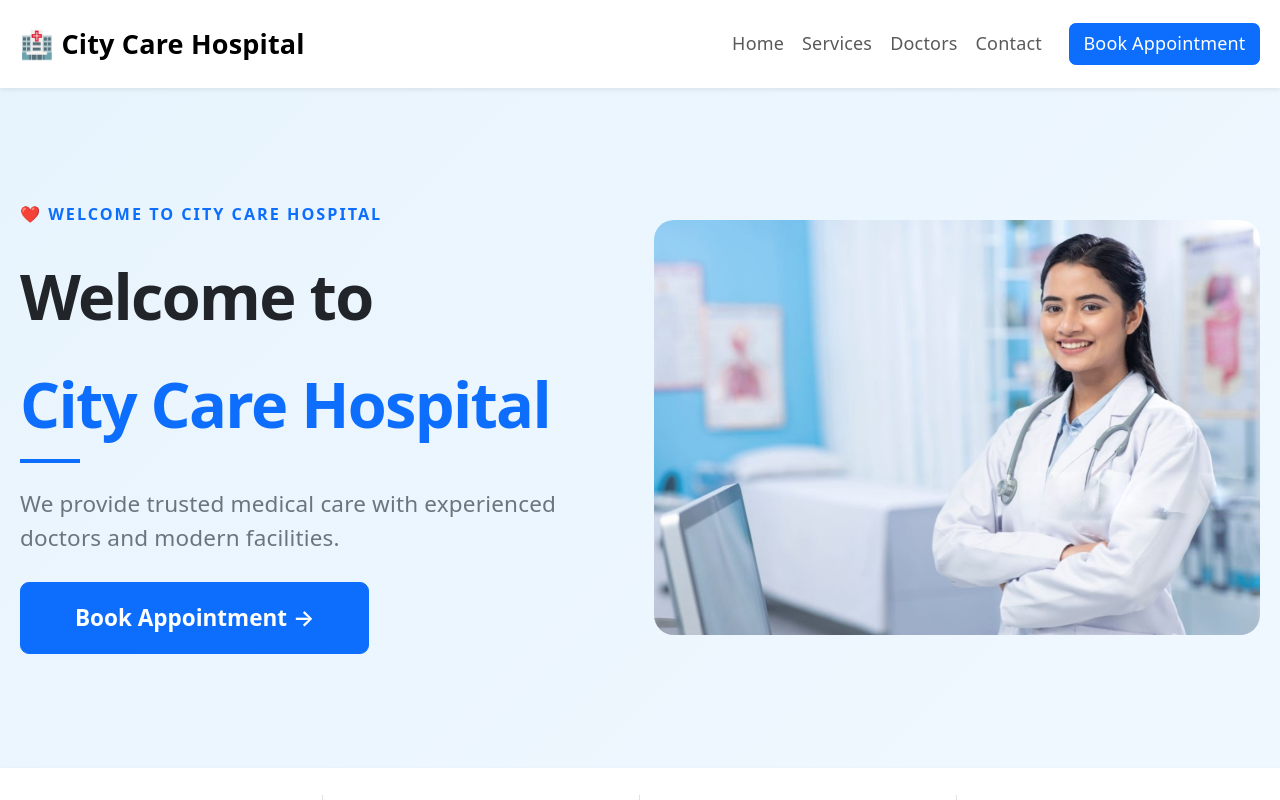
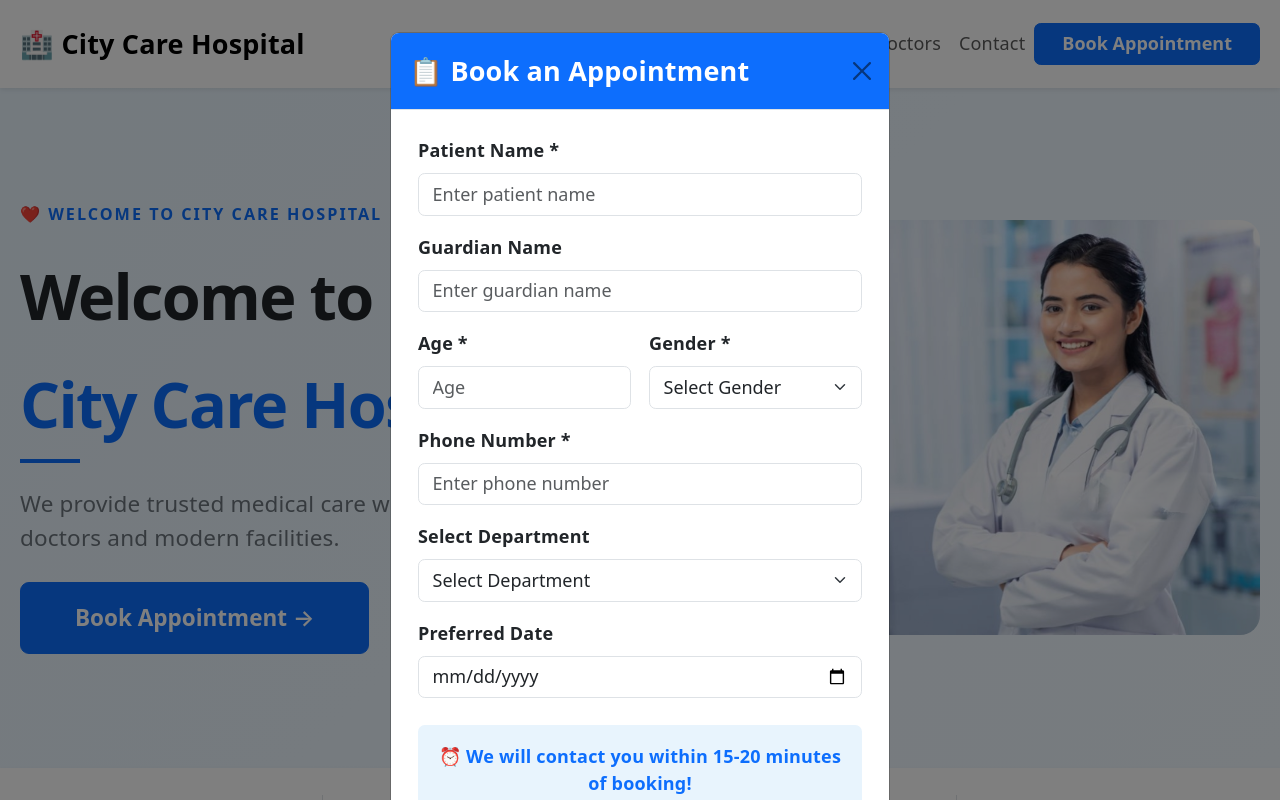
Before and after one commit to shrutikri026-ctrl/City-Care-Hospital, a React (Vite) app: page / in a window 1280 px wide. Both pictures are taken after a click on the button "Book Appointment →". Shown: the top 800 px of the page. Built offline with nearby package versions, Linux system fonts and the light colour scheme.

Commit message:
Add Book Appointment modal with form

```diff
--- a/package.json
+++ b/package.json
@@ -15,7 +15,8 @@
     "react-bootstrap": "^2.10.5",
     "react-dom": "^19.2.6",
     "react-icons": "^5.6.0",
-    "react-router-dom": "^7.17.0"
+    "react-router-dom": "^7.17.0",
+    "swiper": "^14.0.5"
   },
   "devDependencies": {
     "@eslint/js": "^10.0.1",
--- a/src/App.jsx
+++ b/src/App.jsx
@@ -1,23 +1,27 @@
+import { useState } from "react";
 import { Routes, Route } from "react-router-dom";
-
 import NavbarSection from "./components/NavbarSection";
 import HeroSection from "./components/HeroSection";
 import ServicesSection from "./components/ServicesSection";
 import DoctorSection from "./components/DoctorSection";
-import ContactSection from "./components/ContactSection";
+import ContactSection from "./components/contactSection";
 import UpdatesSection from "./components/UpdatesSection";
 import WhyUsSection from "./components/WhyUsSection";
 import TestimonialsSection from "./components/TestimonialsSection";
 import ArticlesSection from "./components/ArticlesSection";
 import FooterSection from "./components/FooterSection";
+import AppointmentModal from "./components/AppointmentModal";
+
 function App() {
+  const [showModal, setShowModal] = useState(false);
+
   return (
     <>
-      <NavbarSection />
+      <NavbarSection onBookClick={() => setShowModal(true)} />
       <Routes>
         <Route path="/" element={
           <>
-            <HeroSection />
+            <HeroSection onBookClick={() => setShowModal(true)} />
             <UpdatesSection />
             <WhyUsSection />
             <ServicesSection />
@@ -30,6 +34,7 @@ function App() {
         <Route path="/contact" element={<ContactSection />} />
       </Routes>
       <FooterSection />
+      <AppointmentModal show={showModal} onHide={() => setShowModal(false)} />
     </>
   );
 }
--- /dev/null
+++ b/src/components/AppointmentModal.jsx
@@ -0,0 +1,71 @@
+import { Modal, Form, Button, Row, Col } from "react-bootstrap";
+
+function AppointmentModal({ show, onHide }) {
+  return (
+    <Modal show={show} onHide={onHide} centered size="md">
+      <Modal.Header closeButton style={{ background: "#0d6efd", color: "white" }}>
+        <Modal.Title className="fw-bold">📋 Book an Appointment</Modal.Title>
+      </Modal.Header>
+      <Modal.Body className="p-4">
+        <Row className="g-3">
+          <Col sm={12}>
+            <Form.Label className="fw-semibold">Patient Name *</Form.Label>
+            <Form.Control placeholder="Enter patient name" />
+          </Col>
+          <Col sm={12}>
+            <Form.Label className="fw-semibold">Guardian Name</Form.Label>
+            <Form.Control placeholder="Enter guardian name" />
+          </Col>
+          <Col sm={6}>
+            <Form.Label className="fw-semibold">Age *</Form.Label>
+            <Form.Control type="number" placeholder="Age" />
+          </Col>
+          <Col sm={6}>
+            <Form.Label className="fw-semibold">Gender *</Form.Label>
+            <Form.Select>
+              <option>Select Gender</option>
+              <option>Male</option>
+              <option>Female</option>
+              <option>Other</option>
+            </Form.Select>
+          </Col>
+          <Col sm={12}>
+            <Form.Label className="fw-semibold">Phone Number *</Form.Label>
+            <Form.Control type="tel" placeholder="Enter phone number" />
+          </Col>
+          <Col sm={12}>
+            <Form.Label className="fw-semibold">Select Department</Form.Label>
+            <Form.Select>
+              <option>Select Department</option>
+              <option>Cardiology</option>
+              <option>Orthopedics</option>
+              <option>Pediatrics</option>
+              <option>Neurology</option>
+              <option>Ophthalmology</option>
+              <option>Dentistry</option>
+            </Form.Select>
+          </Col>
+          <Col sm={12}>
+            <Form.Label className="fw-semibold">Preferred Date</Form.Label>
+            <Form.Control type="date" />
+          </Col>
+        </Row>
+
+        {/* Bottom Message */}
+        <div className="mt-4 p-3 rounded text-center" style={{ background: "#e8f4fd" }}>
+          <p className="mb-0 text-primary fw-semibold">
+            ⏰ We will contact you within <strong>15-20 minutes</strong> of booking!
+          </p>
+        </div>
+      </Modal.Body>
+      <Modal.Footer>
+        <Button variant="outline-secondary" onClick={onHide}>Cancel</Button>
+        <Button variant="primary" className="px-4 fw-semibold">
+          Confirm Appointment ✅
+        </Button>
+      </Modal.Footer>
+    </Modal>
+  );
+}
+
+export default AppointmentModal;
--- a/src/components/HeroSection.jsx
+++ b/src/components/HeroSection.jsx
@@ -1,7 +1,7 @@
 import { Container, Row, Col, Button } from "react-bootstrap";
 import doctorImg from "../assets/doctor-hero.png";
 import { FaUserMd, FaHeartbeat, FaHospital, FaStar } from "react-icons/fa";
-function HeroSection() {
+function HeroSection({ onBookClick }) {
   return (
     <>
       {/* Hero */}
@@ -22,9 +22,9 @@ function HeroSection() {
               <p className="text-secondary fs-5 mb-4">
                 We provide trusted medical care with experienced doctors and modern facilities.
               </p>
-              <Button variant="primary" size="lg" className="px-5 py-3 fw-semibold">
-                Book Appointment →
-              </Button>
+              <Button variant="primary" size="lg" className="px-5 py-3 fw-semibold" onClick={onBookClick}>
+  Book Appointment →
+</Button>
             </Col>
             <Col lg={6} className="text-center py-5">
   <div style={{ position: "relative" }}>
--- a/src/components/NavbarSection.jsx
+++ b/src/components/NavbarSection.jsx
@@ -1,7 +1,7 @@
 import { Navbar, Nav, Container, Button } from "react-bootstrap";
 import { Link } from "react-router-dom";
 
-function NavbarSection() {
+function NavbarSection( { onBookClick}){
   return (
     <Navbar bg="white" expand="lg" sticky="top" className="shadow-sm py-3">
       <Container>
@@ -19,11 +19,9 @@ function NavbarSection() {
             <Nav.Link as={Link} to="/contact">Contact</Nav.Link>
 
             <Button
-              variant="primary"
-              href="#appointment"
-              className="ms-lg-3"
-            >
-              Book Appointment
+            variant="primary" className="fw-semibold px-4" onClick={onBookClick}>
+
+           Book Appointment
             </Button>
           </Nav>
         </Navbar.Collapse>
--- a/src/components/ServicesSection.jsx
+++ b/src/components/ServicesSection.jsx
@@ -1,6 +1,19 @@
 import { Container, Row, Col, Card } from "react-bootstrap";
 import { FaHeart, FaBone, FaBaby, FaBrain, FaEye, FaTooth } from "react-icons/fa";
+import { Swiper, SwiperSlide } from "swiper/react";
+import { Autoplay, Pagination, Navigation } from "swiper/modules";
+import "swiper/css";
+import "swiper/css/pagination";
+import "swiper/css/navigation";
 import surgeryImg from "../assets/surgery.jpg";
+
+const sliderImages = [
+  { img: surgeryImg, caption: "Advanced Surgery" },
+  { img: "https://images.unsplash.com/photo-1559757148-5c350d0d3c56?w=800", caption: "Modern ICU" },
+  { img: "https://images.unsplash.com/photo-1538108149393-fbbd81895907?w=800", caption: "Expert Consultation" },
+  { img: "https://images.unsplash.com/photo-1551190822-a9333d879b1f?w=800", caption: "Lab Diagnostics" },
+  { img: "https://images.unsplash.com/photo-1576091160550-2173dba999ef?w=800", caption: "Patient Care" },
+];
 
 const services = [
   { icon: <FaHeart size={45} color="#0d6efd" />, title: "Cardiology", desc: "Expert heart care and treatment." },
@@ -21,21 +34,49 @@ function ServicesSection() {
           <div style={{ width: "60px", height: "4px", background: "#0d6efd", margin: "12px auto" }}></div>
         </div>
 
-        {/* Surgery Image */}
-        <Row className="mb-5">
-          <Col md={12}>
+        {/* Image Slider */}
+        <div className="mb-5">
+          <Swiper
+            modules={[Autoplay, Pagination, Navigation]}
+            spaceBetween={0}
+            slidesPerView={1}
+            autoplay={{ delay: 3000, disableOnInteraction: false }}
+            pagination={{ clickable: true }}
+            navigation={true}
+            loop={true}
+            style={{ borderRadius: "20px" }}
+          >
+            {sliderImages.map((s, i) => (
+              <SwiperSlide key={i}>
+                <div style={{ position: "relative" }}>
                   <img
-              src={surgeryImg}
-              alt="Our Services"
+                    src={s.img}
+                    alt={s.caption}
                     style={{
                       width: "100%",
-                maxHeight: "400px",
+                      height: "400px",
                       objectFit: "cover",
                       borderRadius: "20px",
                     }}
                   />
-          </Col>
-        </Row>
+                  <div style={{
+                    position: "absolute",
+                    bottom: "30px",
+                    left: "30px",
+                    background: "rgba(13, 110, 253, 0.8)",
+                    color: "white",
+                    padding: "8px 20px",
+                    borderRadius: "30px",
+                    fontWeight: "600",
+                    fontSize: "18px"
+                  }}>
+                    {s.caption}
+                  </div>
+                </div>
+              </SwiperSlide>
+            ))}
+          </Swiper>
+        </div>
 
         {/* Service Cards */}
         <Row className="g-4">
```
Also changed, not shown: 1 other file (tests, documents, lock files or other folders). Lines whose indentation alone changed are shown as unchanged.
